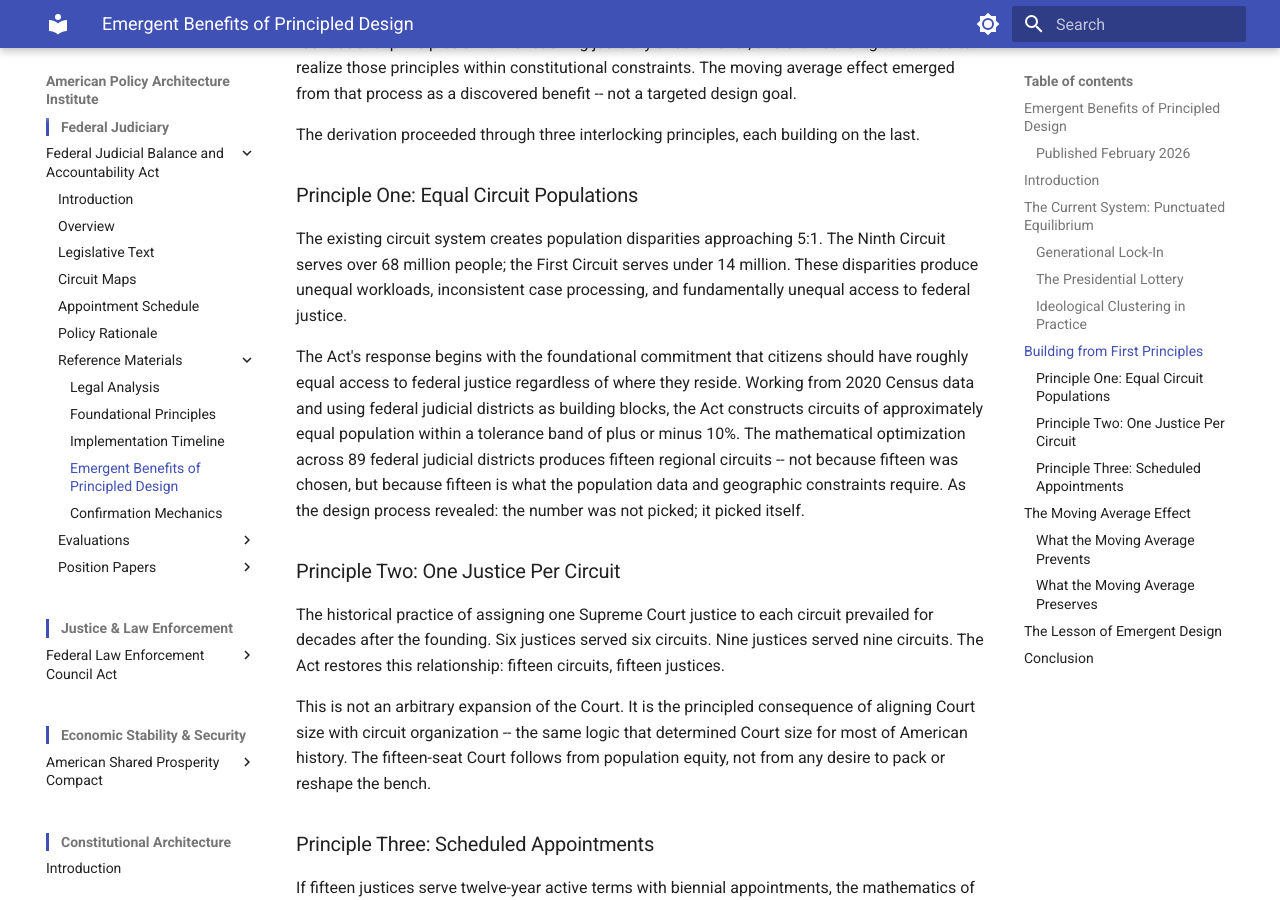
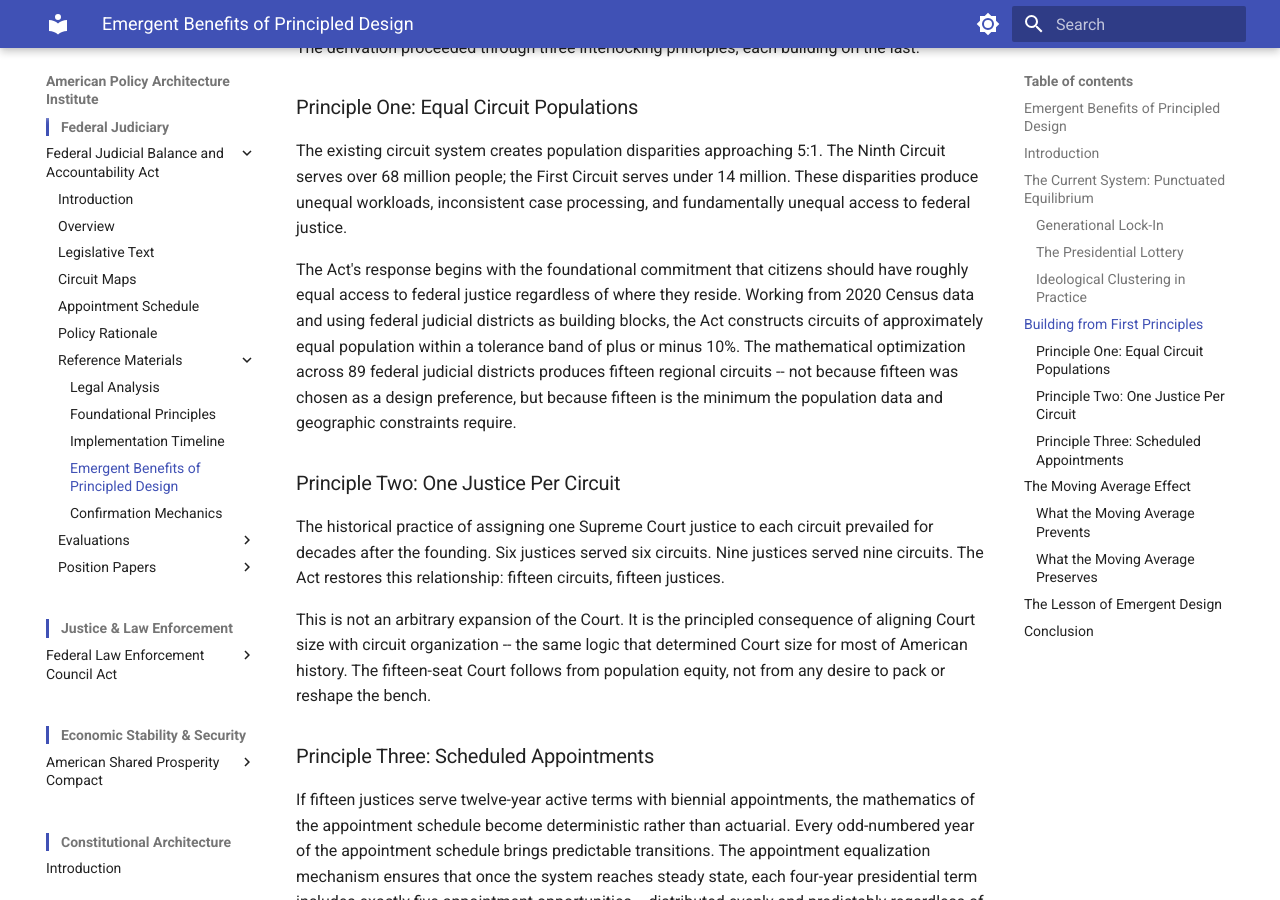
Before and after one commit to albertintech/apai, an MkDocs documentation site: the page built from docs/judiciary/fjbaa/emergent-benefits-of-principled-design.md, in a window 1280 px wide and 900 px high, scrolled down 2550 px. Built offline with MkDocs 1.6.1 and Material for MkDocs 9.7.7, drawn with Linux system fonts in a browser that asks for light colours; some of the changed lines change nothing that is shown; some of the changed text lies outside the part shown.

Commit message:
Update emergent-benefits-of-principled-design.md

```diff
--- a/docs/judiciary/fjbaa/emergent-benefits-of-principled-design.md
+++ b/docs/judiciary/fjbaa/emergent-benefits-of-principled-design.md
@@ -1,10 +1,6 @@
 # Federal Judicial Balance and Accountability Act
 
 ## Emergent Benefits of Principled Design
-
-### Published February 2026
-
-Based on Rev 2.2 of the Federal Judicial Balance and Accountability Act
 
 ---
 
@@ -52,7 +48,7 @@
 
 The existing circuit system creates population disparities approaching 5:1. The Ninth Circuit serves over 68 million people; the First Circuit serves under 14 million. These disparities produce unequal workloads, inconsistent case processing, and fundamentally unequal access to federal justice.
 
-The Act's response begins with the foundational commitment that citizens should have roughly equal access to federal justice regardless of where they reside. Working from 2020 Census data and using federal judicial districts as building blocks, the Act constructs circuits of approximately equal population within a tolerance band of plus or minus 10%. The mathematical optimization across 89 federal judicial districts produces fifteen regional circuits -- not because fifteen was chosen, but because fifteen is what the population data and geographic constraints require. As the design process revealed: the number was not picked; it picked itself.
+The Act's response begins with the foundational commitment that citizens should have roughly equal access to federal justice regardless of where they reside. Working from 2020 Census data and using federal judicial districts as building blocks, the Act constructs circuits of approximately equal population within a tolerance band of plus or minus 10%. The mathematical optimization across 89 federal judicial districts produces fifteen regional circuits -- not because fifteen was chosen as a design preference, but because fifteen is the minimum the population data and geographic constraints require.
 
 ### Principle Two: One Justice Per Circuit
 
@@ -125,8 +121,14 @@
 <!--
 ## Revision History
 
-**Revision 1.1** (Current)
-- DPS Rev 2.7 structural alignment: wrapped revision history in HTML comment block, added revision history note, added last revised line, standardized download link format, renamed file to Production Convention, corrected header "Based on" line per DPS Rev 2.7
+**Revision 2.6** (Current)
+- Alignment review against FJBAA Rev 2.6
+- Replaced prohibited phrase variant ("the number was not picked; it picked itself") with principled derivation language
+- No substantive content changes required: document's high-level treatment of the moving average effect does not depend on mechanisms revised in Revs 2.3-2.6
+- DPS 3.1 header and footer compliance applied
+
+**Revision 1.1**
+- DPS Rev 2.7 structural alignment: wrapped revision history in HTML comment block, added revision history note, standardized download link format, renamed file to Production Convention, corrected header "Based on" line per DPS Rev 2.7
 
 **Revision 1.0**
 - Initial publication
@@ -134,9 +136,7 @@
 
 *Revision history available in the raw file.*
 
-> 📥 [Download this document](https://github.com/albertintech/apai/blob/main/docs/judiciary/fjbaa/emergent-benefits-of-principled-design.md) (opens on GitHub -- click the download button)
-
-*Last revised April 2026*
+> 📥 [Download this document](https://github.com/albertintech/apai/blob/main/docs/judiciary/fjbaa/emergent-benefits-of-principled-design.md) (opens on GitHub -- click the ⬇ download button)
 
 ---
 
```
